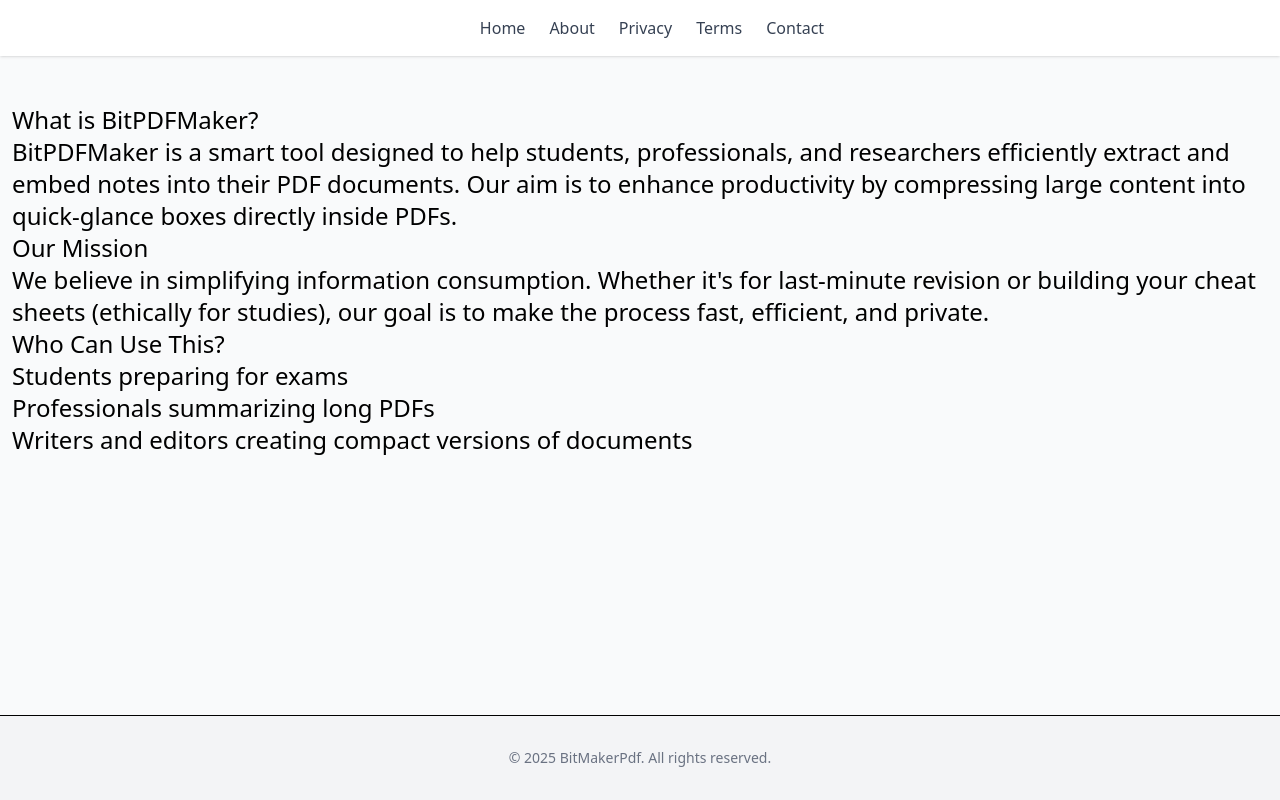
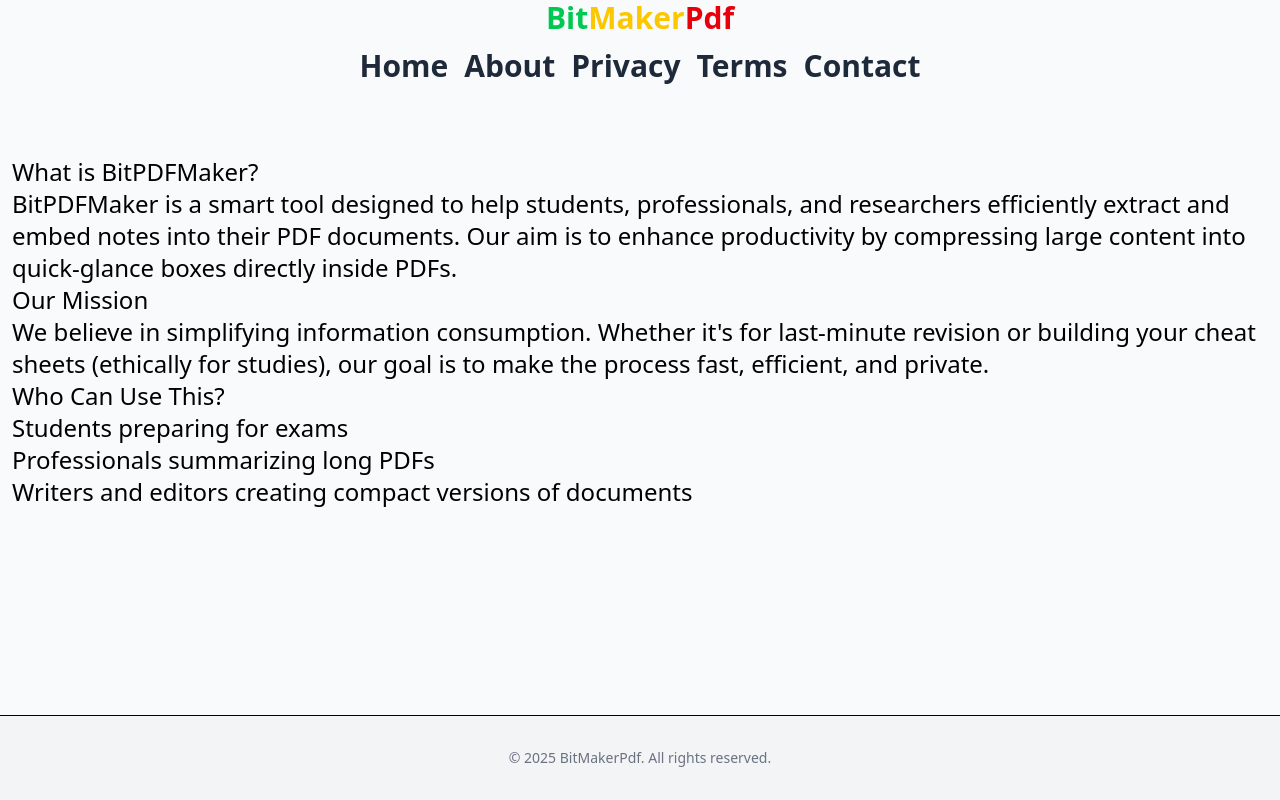
Before and after one commit to aajinn/bitpdfmaker, a Next.js app: page /about in a window 1280 px wide. Built offline with nearby package versions, Linux system fonts and the light colour scheme.

Commit message:
added header component to pages layout

```diff
--- a/app/(pages)/layout.tsx
+++ b/app/(pages)/layout.tsx
@@ -1,60 +1,24 @@
-import Link from "next/link"
+import Link from "next/link";
+import Header from "../component/Header";
 
 export default function RootLayout({
      children,
 }: {
-        children: React.ReactNode
+     children: React.ReactNode;
 }) {
      return (
           <div className="min-h-screen flex flex-col bg-gray-50 overflow-hidden">
-                        <header className="bg-white shadow ">
-                                <nav className=" ml-3  w-full justify-center container mx-auto py-4 flex gap-6">
-                                        <Link
-                                                href={'/'}
-                                                prefetch={true}
-                                                className="text-gray-700 hover:text-blue-600 font-medium transition"
-                                        >
-                                                Home
-                                        </Link>
-                                        <Link
-                                                href={'/about'}
-                                                prefetch={true}
-                                                className="text-gray-700 hover:text-blue-600 font-medium transition"
-                                        >
-                                                About
-                                        </Link>
-                                        <Link
-                                                href={'/privacy'}
-                                                prefetch={true}
-                                                className="text-gray-700 hover:text-blue-600 font-medium transition"
-                                        >
-                                                Privacy
-                                        </Link>
-                                        <Link
-                                                href={'/terms'}
-                                                prefetch={true}
-                                                className="text-gray-700 hover:text-blue-600 font-medium transition"
-                                        >
-                                                Terms
-                                        </Link>
-                                        <Link
-                                                href={'/contact'}
-                                                prefetch={true}
-                                                className="text-gray-700 hover:text-blue-600 font-medium transition"
-                                        >
-                                                Contact
-                                        </Link>
-                                </nav>
-                        </header>
+               <Header />
                <main className="flex-1 container mx-auto ml-3 text-2xl break-words ">
                     {children}
                </main>
                <footer className="bg-gray-100 border-t">
                     <div className="container mx-auto py-8 text-center text-gray-500 text-sm">
                          {/* Footer content */}
-                                        &copy; {new Date().getFullYear()} BitMakerPdf. All rights reserved.
+                         &copy; {new Date().getFullYear()} BitMakerPdf. All
+                         rights reserved.
                     </div>
                </footer>
           </div>
-        )
+     );
 }
```
Lines whose indentation alone changed are shown as unchanged.
